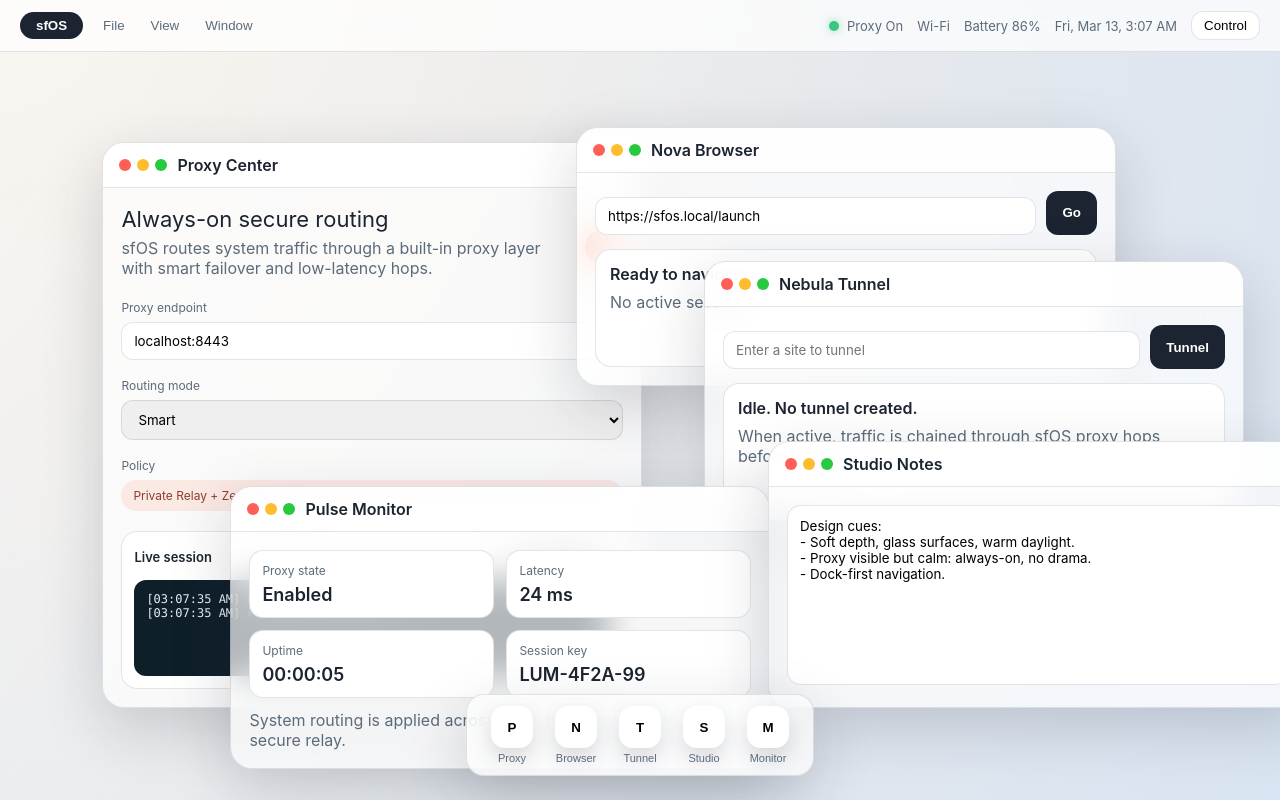
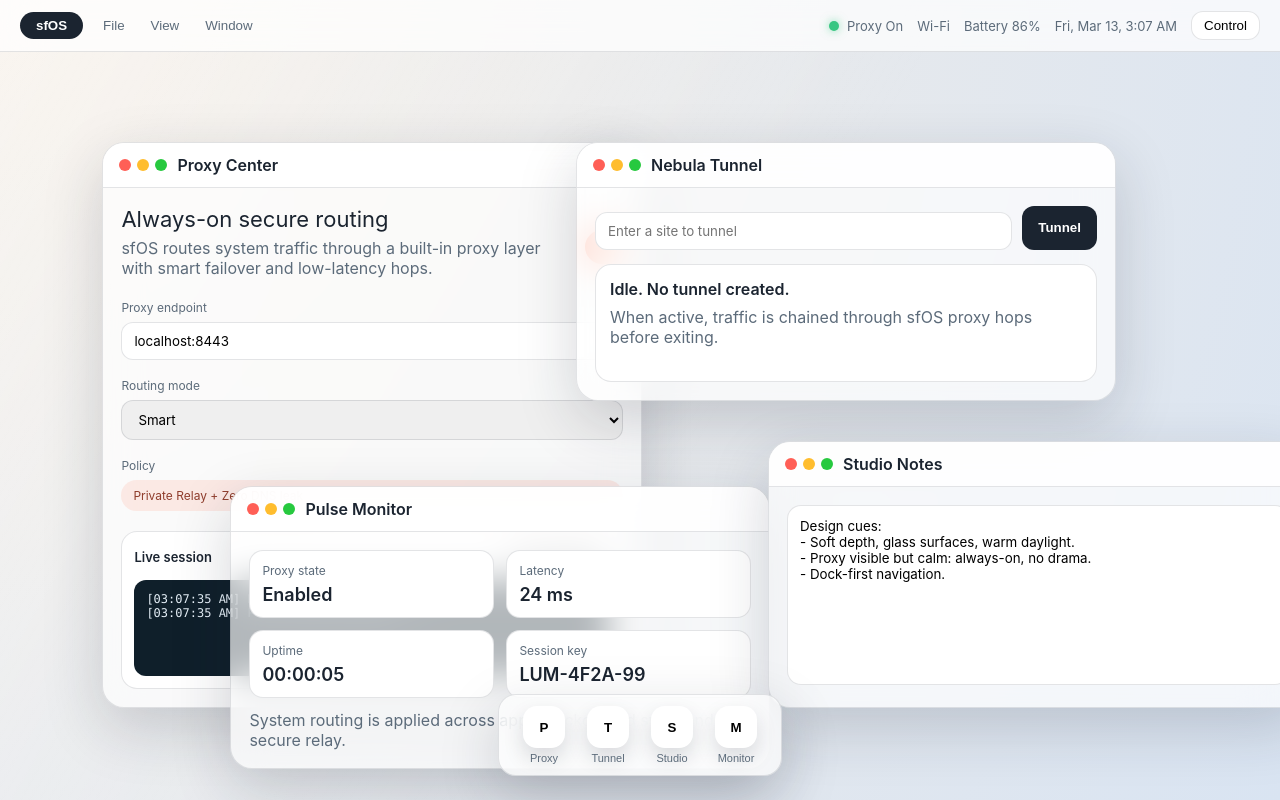
Before and after one commit to genZrizzCode/sfOS-Cloudflare, a plain HTML site: page index.html in a window 1280 px wide. Drawn offline with Linux system fonts and the light colour scheme.

Commit message:
Remove useless app

```diff
--- a/app.js
+++ b/app.js
@@ -17,10 +17,6 @@ const controlToggle = document.querySelector("[data-control-toggle]");
 const controlCenter = document.querySelector("[data-control-center]");
 const logEl = document.querySelector("[data-log]");
 const runTest = document.querySelector("[data-run-test]");
-const browserForm = document.querySelector("[data-browser-form]");
-const browserInput = document.querySelector("[data-browser-input]");
-const browserStatus = document.querySelector("[data-browser-status]");
-const browserOutput = document.querySelector("[data-browser-output]");
 const tunnelForm = document.querySelector("[data-tunnel-form]");
 const tunnelInput = document.querySelector("[data-tunnel-input]");
 const tunnelStatus = document.querySelector("[data-tunnel-status]");
@@ -221,19 +217,6 @@ if (runTest) {
   });
 }
 
-if (browserForm) {
-  browserForm.addEventListener("submit", (event) => {
-    event.preventDefault();
-    const url = browserInput.value.trim() || "https://sfos.local";
-    browserStatus.textContent = "Connecting...";
-    browserOutput.textContent = `Resolving ${url}`;
-    simulateRequest("Browser").then((result) => {
-      browserStatus.textContent = "Live session";
-      browserOutput.textContent = `Loaded ${url} ${result.hop}.`;
-    });
-  });
-}
-
 if (tunnelForm) {
   tunnelForm.addEventListener("submit", (event) => {
     event.preventDefault();
--- a/index.html
+++ b/index.html
@@ -125,35 +125,7 @@
           </div>
         </div>
 
-        <div class="window" data-app="browser" style="--x: 45%; --y: 10%;">
-          <div class="window__titlebar">
-            <div class="window__traffic">
-              <button class="traffic red" data-close="browser" aria-label="Close"></button>
-              <button class="traffic yellow" data-minimize="browser" aria-label="Minimize"></button>
-              <button class="traffic green" data-maximize="browser" aria-label="Zoom"></button>
-            </div>
-            <div class="window__title">Nova Browser</div>
-          </div>
-          <div class="window__content">
-            <form class="browser-bar" data-browser-form>
-              <input
-                class="field"
-                type="text"
-                value="https://sfos.local/launch"
-                data-browser-input
-              />
-              <button class="primary">Go</button>
-            </form>
-            <div class="browser-panel">
-              <div class="browser-status" data-browser-status>Ready to navigate.</div>
-              <div class="browser-output" data-browser-output>
-                No active session.
-              </div>
-            </div>
-          </div>
-        </div>
-
-        <div class="window" data-app="tunnel" style="--x: 55%; --y: 28%;">
+        <div class="window" data-app="tunnel" style="--x: 45%; --y: 12%;">
           <div class="window__titlebar">
             <div class="window__traffic">
               <button class="traffic red" data-close="tunnel" aria-label="Close"></button>
@@ -240,10 +212,6 @@ Design cues:
           <span class="dock__icon">P</span>
           <span class="dock__label">Proxy</span>
         </button>
-        <button class="dock__button" data-open="browser">
-          <span class="dock__icon">N</span>
-          <span class="dock__label">Browser</span>
-        </button>
         <button class="dock__button" data-open="tunnel">
           <span class="dock__icon">T</span>
           <span class="dock__label">Tunnel</span>
```
